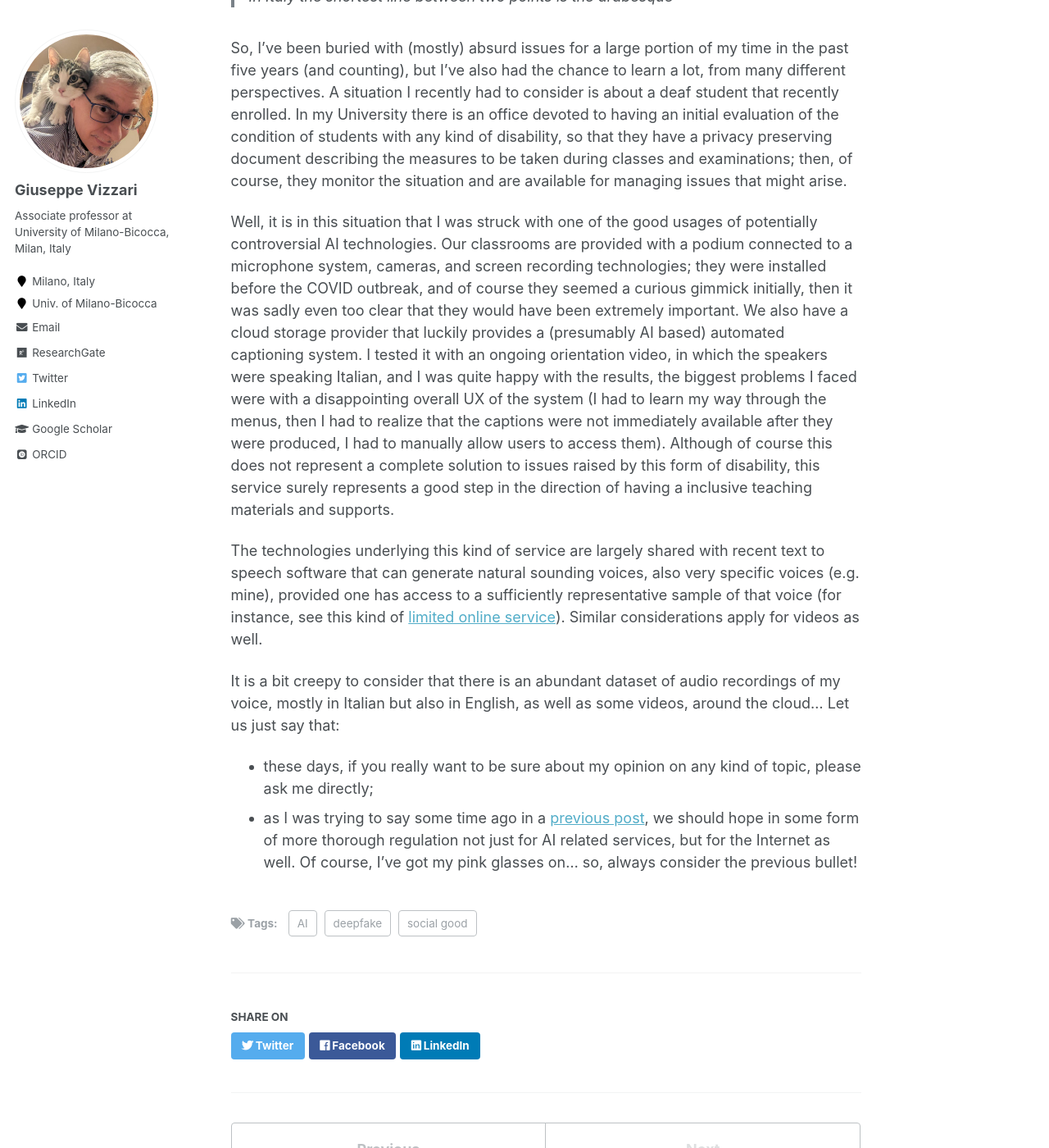
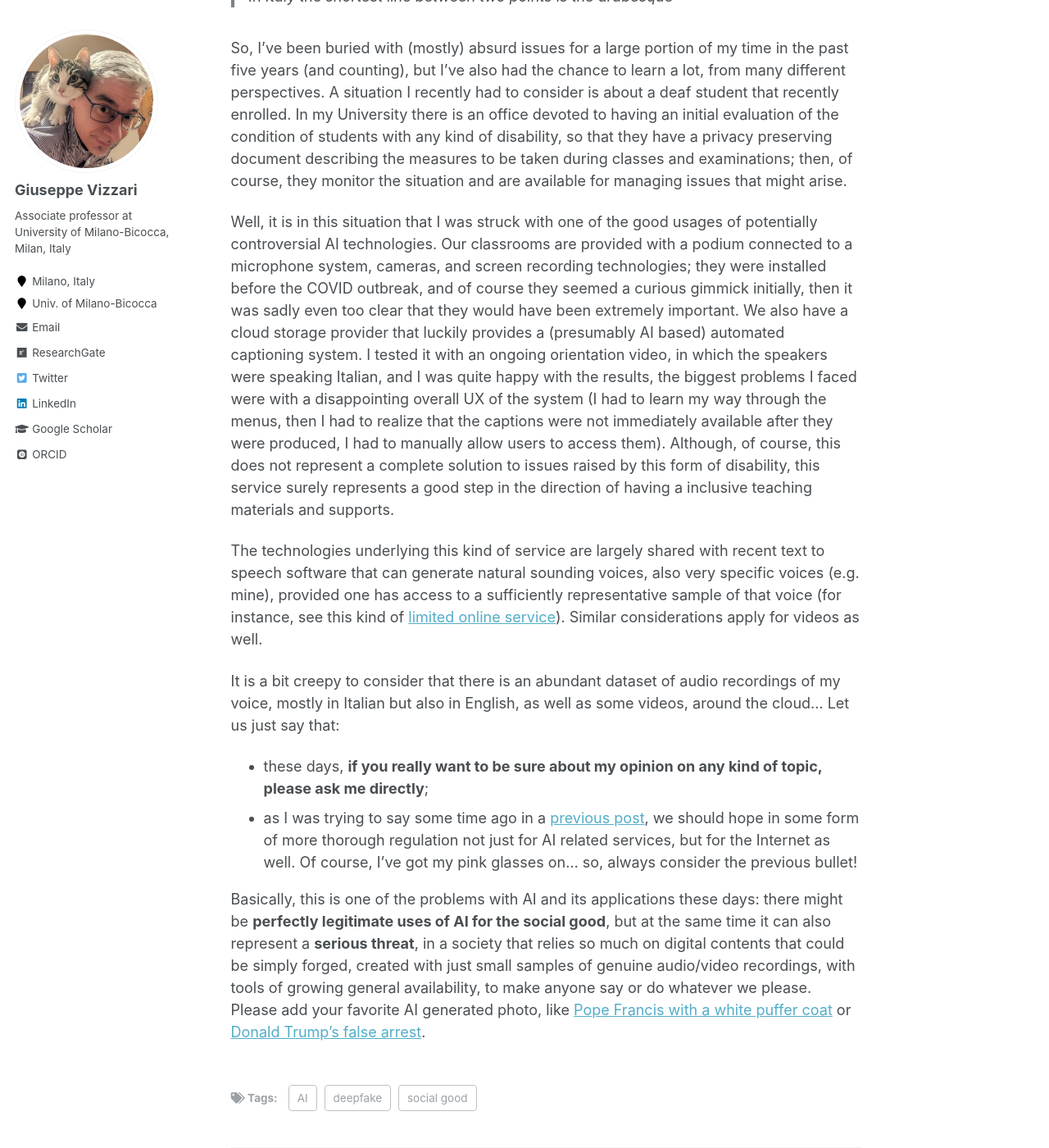
Before and after one commit to GiuseppeVizzari/GiuseppeVizzari.github.io, a Jekyll site: the page built from _posts/2024-2-5-One-of-the-problems-with-AI.md, in a window 1280 px wide and 1400 px high, scrolled down 377 px. Shown: the whole window at 82% size. Built offline with Jekyll 4.4.1, drawn with Linux system fonts in a browser that asks for light colours; some web fonts are replaced.

Commit message:
Added post ending

```diff
--- a/_posts/2024-2-5-One-of-the-problems-with-AI.md
+++ b/_posts/2024-2-5-One-of-the-problems-with-AI.md
@@ -14,10 +14,13 @@ You might know that I'm the coordinator of a master's degree, in Italy. Ennio Fl
 
 So, I've been buried with (mostly) absurd issues for a large portion of my time in the past five years (and counting), but I've also had the chance to learn a lot, from many different perspectives. A situation I recently had to consider is about a deaf student that recently enrolled. In my University there is an office devoted to having an initial evaluation of the condition of students with any kind of disability, so that they have a privacy preserving document describing the measures to be taken during classes and examinations; then, of course, they monitor the situation and are available for managing issues that might arise.
 
-Well, it is in this situation that I was struck with one of the good usages of potentially controversial AI technologies. Our classrooms are provided with a podium connected to a microphone system, cameras, and screen recording technologies; they were installed before the COVID outbreak, and of course they seemed a curious gimmick initially, then it was sadly even too clear that they would have been extremely important. We also have a cloud storage provider that luckily provides a (presumably AI based) automated captioning system. I tested it with an ongoing orientation video, in which the speakers were speaking Italian, and I was quite happy with the results, the biggest problems I faced were with a disappointing overall UX of the system (I had to learn my way through the menus, then I had to realize that the captions were not immediately available after they were produced, I had to manually allow users to access them). Although of course this does not represent a complete solution to issues raised by this form of disability, this service surely represents a good step in the direction of having a inclusive teaching materials and supports.
+Well, it is in this situation that I was struck with one of the good usages of potentially controversial AI technologies. Our classrooms are provided with a podium connected to a microphone system, cameras, and screen recording technologies; they were installed before the COVID outbreak, and of course they seemed a curious gimmick initially, then it was sadly even too clear that they would have been extremely important. We also have a cloud storage provider that luckily provides a (presumably AI based) automated captioning system. I tested it with an ongoing orientation video, in which the speakers were speaking Italian, and I was quite happy with the results, the biggest problems I faced were with a disappointing overall UX of the system (I had to learn my way through the menus, then I had to realize that the captions were not immediately available after they were produced, I had to manually allow users to access them). Although, of course, this does not represent a complete solution to issues raised by this form of disability, this service surely represents a good step in the direction of having a inclusive teaching materials and supports.
 
 The technologies underlying this kind of service are largely shared with recent text to speech software that can generate natural sounding voices, also very specific voices (e.g. mine), provided one has access to a sufficiently representative sample of that voice (for instance, see this kind of [limited online service](https://speechify.com/voice-cloning/)). Similar considerations apply for videos as well.
 
 It is a bit creepy to consider that there is an abundant dataset of audio recordings of my voice, mostly in Italian but also in English, as well as some videos, around the cloud... Let us just say that:
-- these days, if you really want to be sure about my opinion on any kind of topic, please ask me directly;
+
+- these days, __if you really want to be sure about my opinion on any kind of topic, please ask me directly__;
 - as I was trying to say some time ago in a [previous post](https://giuseppevizzari.github.io/posts/2023/12/Around-the-AI-act/), we should hope in some form of more thorough regulation not just for AI related services, but for the Internet as well. Of course, I've got my pink glasses on... so, always consider the previous bullet!
+
+Basically, this is one of the problems with AI and its applications these days: there might be __perfectly legitimate uses of AI for the social good__, but at the same time it can also represent a __serious threat__, in a society that relies so much on digital contents that could be simply forged, created with just small samples of genuine audio/video recordings, with tools of growing general availability, to make anyone say or do whatever we please. Please add your favorite AI generated photo, like [Pope Francis with a white puffer coat](https://www.forbes.com/sites/mattnovak/2024/01/24/pope-francis-warns-of-ai-dangers-after-fake-image-of-himself-went-viral/?sh=3dc0d6df5aa0) or [Donald Trump's false arrest](https://www.bbc.com/news/world-us-canada-65069316).
```
